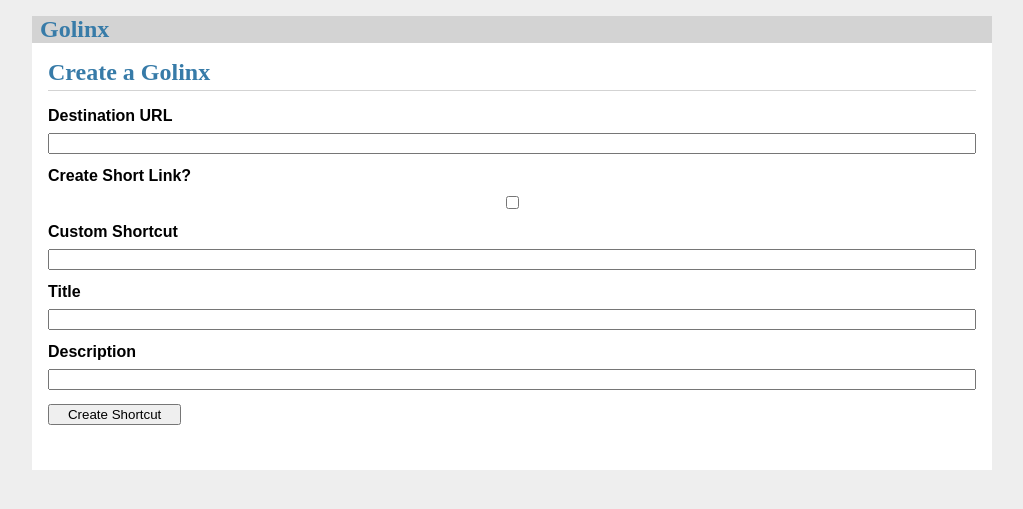
After one commit to johnjameswhitman/golinx, a Flask app: template golinx/templates/link/new.html in a window 1280 px wide. The commit adds this page. Shown: the top 509 px of the page, without its empty margins (128-1151 px from the left). Run offline with Flask 2, Linux system fonts and the light colour scheme; the template is opened without the code that fills it, so the values that code supplies are empty.

Commit message:
Continues basic view for links.

```diff
--- a/golinx/controllers/link_controller.py
+++ b/golinx/controllers/link_controller.py
@@ -1,25 +1,32 @@
 """Controllers that generate views for the link resource."""
+import html
 import json
+import re
 
 import flask
 from flask import views
 
 from golinx import utils
 from golinx.models import db
+from golinx.models import base_model
 from golinx.models import link_model
 
 
-ENDPOINT_NAME = 'link'
+BLUEPRINT_NAME = 'link'
 URL_PREFIX = '/links'
 
 
 class LinkHtmlController(views.MethodView):
+    ENDPOINT_NAME = 'link'
+
     def get(self, link_id: str) -> str:
         """Gets all or one link record."""
         if link_id is None:
             links = link_model.LinkModel.all(db.get_db())
             # return {'data': [item.as_dict(serialize_date=True) for item in links]}
             return flask.render_template('link/index.html', links=links)
+        elif link_id == 'new':
+            return flask.render_template('link/new.html')
         else:
             link = link_model.LinkModel.get(db.get_db(), link_id)
             return flask.render_template('link/get.html', link=link)
@@ -30,7 +37,40 @@ class LinkHtmlController(views.MethodView):
 
     def post(self) -> str:
         """Creates new link."""
-        return 'nothing done yet.'
+        # TODO(john): Factor out validation.
+        if 'shortlink' in flask.request.form and flask.request.form.getlist('shortlink')[0] == 'shortlink':
+            link_type = link_model.LinkType.SHORT.name
+        else:
+            link_type = link_model.LinkType.CUSTOM.name
+            if not flask.request.form['shortcut']:
+                flask.abort(400)
+
+            original_path = flask.request.form['shortcut']
+            canonical_path = re.sub(
+                link_model.LinkModel.canonical_path_ignored_chars, '', original_path)
+
+        link = link_model.LinkModel(
+            db=db.get_db(),
+            owner_id=1,  # TODO(john), fix this once users implemented.
+            created_by=1,  # TODO(john), fix this once users implemented.
+            updated_by=1,  # TODO(john), fix this once users implemented.
+            link_type=link_type,
+            original_path=original_path,
+            canonical_path=canonical_path,
+            destination=flask.request.form['destination'],
+            title=html.escape(flask.request.form['title']),
+            description=html.escape(flask.request.form['description'])
+        )
+
+        try:
+            link_id = link.save()
+            print('Link id is ', link_id)
+            # return str(link_id)
+            return flask.redirect(flask.url_for('.link', link_id=str(link_id)))
+        except base_model.ModelError as e:
+            flask.flash(str(e))
+            # return str(e)
+            return flask.redirect(flask.url_for('.link', link_id='new'), code=400)
 
     def delete(self, link_id: str) -> str:
         """Deletes the link."""
@@ -38,6 +78,8 @@ class LinkHtmlController(views.MethodView):
 
 
 class LinkJsonController(views.MethodView):
+    ENDPOINT_NAME = 'link_json'
+
     def get(self, link_id: str) -> str:
         """Gets all or one link record."""
         if link_id is None:
@@ -61,14 +103,14 @@ class LinkJsonController(views.MethodView):
 def create_blueprint() -> flask.Blueprint:
     """Provides the link-resource blueprint, ready for use."""
     blueprint = flask.Blueprint(
-        ENDPOINT_NAME,
+        BLUEPRINT_NAME,
         __name__,
         url_prefix=URL_PREFIX)
 
-    utils.register_resource(blueprint, LinkHtmlController, ENDPOINT_NAME,
+    utils.register_resource(blueprint, LinkHtmlController, LinkHtmlController.ENDPOINT_NAME,
                             pk='link_id', pk_type='string')
 
-    utils.register_resource(blueprint, LinkJsonController, ENDPOINT_NAME + '_json',
+    utils.register_resource(blueprint, LinkJsonController, LinkJsonController.ENDPOINT_NAME,
                             suffix='.json', pk='link_id', pk_type='string')
 
     return blueprint
--- a/golinx/main.py
+++ b/golinx/main.py
@@ -43,7 +43,13 @@ def create_app(database_path: str = None, config: Dict[str, Any] = None):
     except OSError:
         pass
 
+
     app.register_blueprint(link_controller.create_blueprint())
+
+    # @app.route('/', defaults={'path': ''})
+    # @app.route('/<path:path>')
+    # def catch_all(path):
+    #     return 'You hit catchall handler with path: %s' % path
 
     return app
 
--- a/golinx/models/schema.sql
+++ b/golinx/models/schema.sql
@@ -5,22 +5,29 @@ CREATE TABLE user (
   id INTEGER PRIMARY KEY AUTOINCREMENT,
   created_at TIMESTAMP NOT NULL DEFAULT CURRENT_TIMESTAMP,
   updated_at TIMESTAMP NOT NULL DEFAULT CURRENT_TIMESTAMP,
+  created_by INTEGER,  -- Original creator of record.
+  updated_by INTEGER,  -- Most recent editor of record.
   username TEXT UNIQUE NOT NULL,
-  password TEXT NOT NULL
+  password TEXT NOT NULL,
+  FOREIGN KEY (created_by) REFERENCES user (id),
+  FOREIGN KEY (updated_by) REFERENCES user (id)
 );
 
 CREATE TABLE link (
   id INTEGER PRIMARY KEY AUTOINCREMENT,
   created_at TIMESTAMP NOT NULL DEFAULT CURRENT_TIMESTAMP,
   updated_at TIMESTAMP NOT NULL DEFAULT CURRENT_TIMESTAMP,
-  owner_id INTEGER NOT NULL,  -- Original owner of link.
-  type TEXT CHECK( type IN ('CUSTOM', 'SHORT')) NOT NULL,
+  created_by INTEGER NOT NULL,  -- Original creator of record.
+  updated_by INTEGER NOT NULL,  -- Most recent editor of record.
+  owner_id INTEGER NOT NULL,  -- Current owner of the record.
+  link_type TEXT CHECK( link_type IN ('CUSTOM', 'SHORT')) NOT NULL,
   original_path TEXT NOT NULL,  -- Stored as originally provided path.
-  canonical_path TEXT NOT NULL,  -- Stored as canonicalized path.
+  canonical_path TEXT NOT NULL UNIQUE,  -- Stored as canonicalized path.
   destination TEXT NOT NULL,
-  other_owners TEXT,  -- Holds additional users who may edit link.
-  readers TEXT,  -- Determines visibility of the link.
+  other_owners TEXT,  -- CSV of others with read/write.
+  readers TEXT,  -- CSV of others with read. 'WORLD' in first spot means public.
   title TEXT NOT NULL,
   description TEXT,
-  FOREIGN KEY (owner_id) REFERENCES user (id)
+  FOREIGN KEY (created_by) REFERENCES user (id),
+  FOREIGN KEY (updated_by) REFERENCES user (id)
 );
--- a/golinx/templates/auth/register.html
+++ b/golinx/templates/auth/register.html
@@ -5,7 +5,7 @@
 {% endblock %}
 
 {% block content %}
-  <form method="post">
+  <form action="{{ url_for('link.link') }}" method="post">
     <label for="username">Username</label>
     <input name="username" id="username" required>
     <label for="password">Password</label>
--- a/golinx/templates/base.html
+++ b/golinx/templates/base.html
@@ -1,6 +1,10 @@
 <!doctype html>
-<title>{% block title %}{% endblock %} - Flaskr</title>
+<head>
+  <title>{% block title %}{% endblock %} - Golinx</title>
   <link rel="stylesheet" href="{{ url_for('static', filename='style.css') }}">
+  {% block head %}{% endblock %}
+</head>
+<body>
   <nav>
     <h1>Golinx</h1>
   </nav>
@@ -13,3 +17,5 @@
     {% endfor %}
     {% block content %}{% endblock %}
   </section>
+  {% block footer %}{% endblock %}
+</body>
--- /dev/null
+++ b/golinx/templates/link/new.html
@@ -0,0 +1,38 @@
+{% extends 'base.html' %}
+
+{% block header %}
+  <h1>{% block title %}Create a Golinx{% endblock %}</h1>
+{% endblock %}
+
+{% block content %}
+  {# TODO(john): We need to create some kind of front-end validation, perhaps in the script up top. #}
+  <form action="{{ url_for('link.link') }}" method="post">
+    <label for="destination">Destination URL</label>
+    <input name="destination" id="destination" required>
+    <label for="shortlink">Create Short Link?</label>
+    <input name="shortlink" id="shortlink" value="shortlink" type="checkbox">
+    <label for="shortcut">Custom Shortcut</label>
+    <input name="shortcut" id="shortcut">
+    <label for="title">Title</label>
+    <input name="title" id="title">
+    <label for="description">Description</label>
+    <input name="description" id="description">
+    <input type="submit" onsubmit="return validateForm();" value="Create Shortcut">
+  </form>
+{% endblock %}
+
+{% block footer %}
+  <script>
+    document.getElementById('shortlink').onclick = function() {
+      document.getElementById('shortcut').disabled = this.checked;
+    };
+
+    function validateForm() {
+      if (!(document.getElementById('shortlink').checked || document.getElementById('shortcut').value)) {
+        alert("Please either check the box to create a short-link or provide a custom shortcut.");
+        return false;
+      }
+      return true;
+    };
+  </script>
+{% endblock %}
```
Also changed, not shown: golinx/models/base_model.py (+18 -4 lines), golinx/models/data/seed_links.csv (+4 -4 lines), golinx/models/link_model.py (+49 -6 lines), golinx/utils.py (+9 -4 lines), 1 other file. Lines whose indentation alone changed are shown as unchanged.
